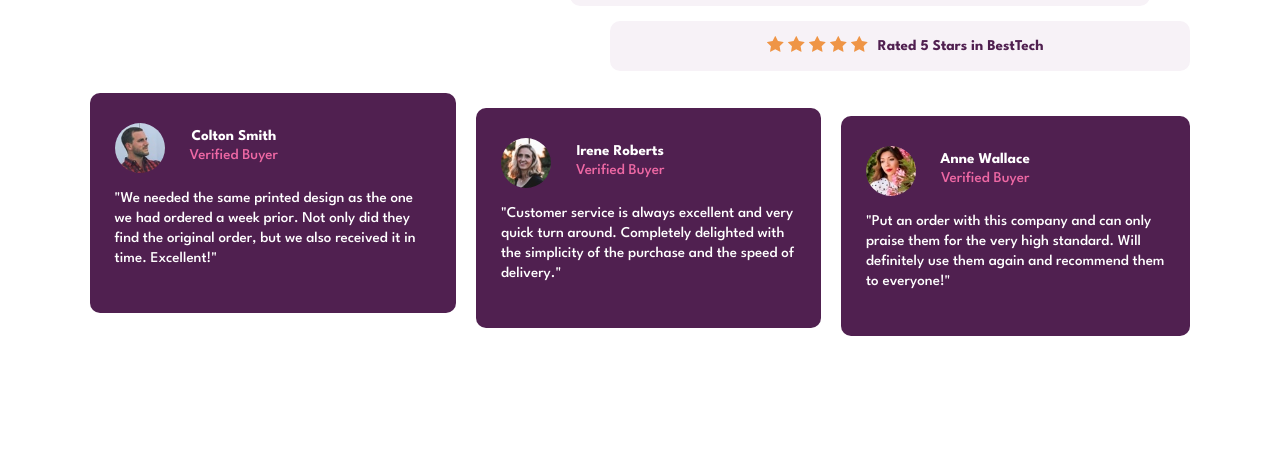
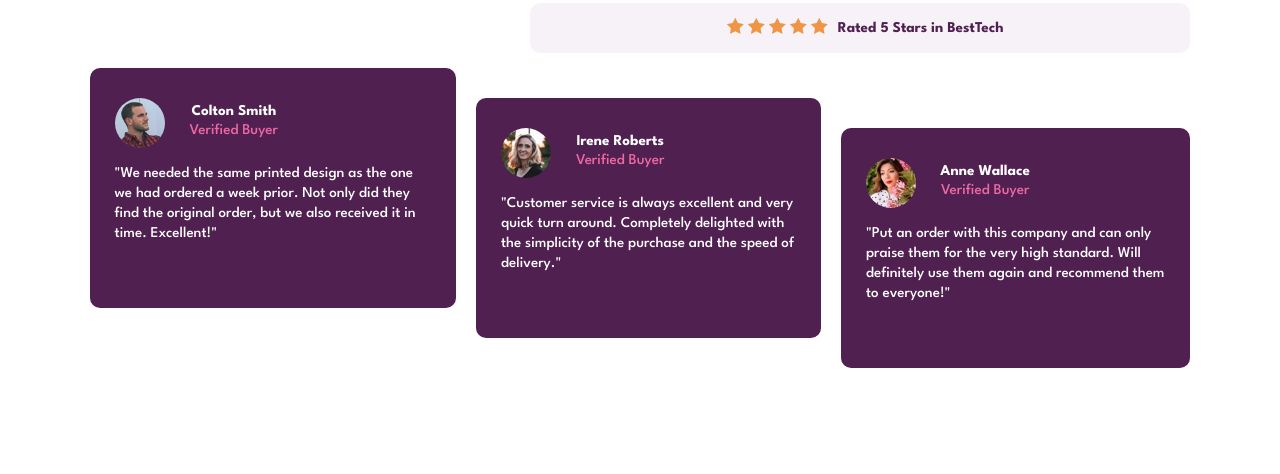
Before and after one commit to AleandroPresta/social-proof-section, a plain HTML site: page index.html in a window 1280 px wide. Shown: the part 326-800 px from the top of the page. Drawn offline with Linux system fonts and the light colour scheme.

Commit message:
Adjusted bottom cards scaling based on flex, not margin/padding

```diff
--- a/mediaqueries.css
+++ b/mediaqueries.css
@@ -39,43 +39,44 @@
     }
 
     .first-review{
-        margin-right: 80px;
     }
 
     .second-review {
-        margin-right: 40px;
-        margin-left: 40px;
+
     }
 
     .third-review {
-        margin-left: 80px;
     }
 
     .citations-container {
         display: flex;
         flex-direction: row;
-        justify-content: center;
-        align-items: center;
         gap: 20px;
         margin-top: 0px;
+        height: 100%;
+    }
+
+    .bottom-container {
+        height: 300px;
     }
 
     .card {
         padding-left: 25px;
         padding-right: 25px;
+        margin-bottom: 0px;
+        height: 240px;
     }
 
     .first-card {
-        margin-bottom: 30px;
+        align-self: flex-start;
     }
 
     .second-card {
-        margin-top: 15px;
-        margin-bottom: 15px;
+        align-self: center;
     }
 
     .third-card {
-        margin-top: 30px;
+        align-self: flex-end;
     }
 
 }
```
Also changed, not shown: text.txt (deleted).
